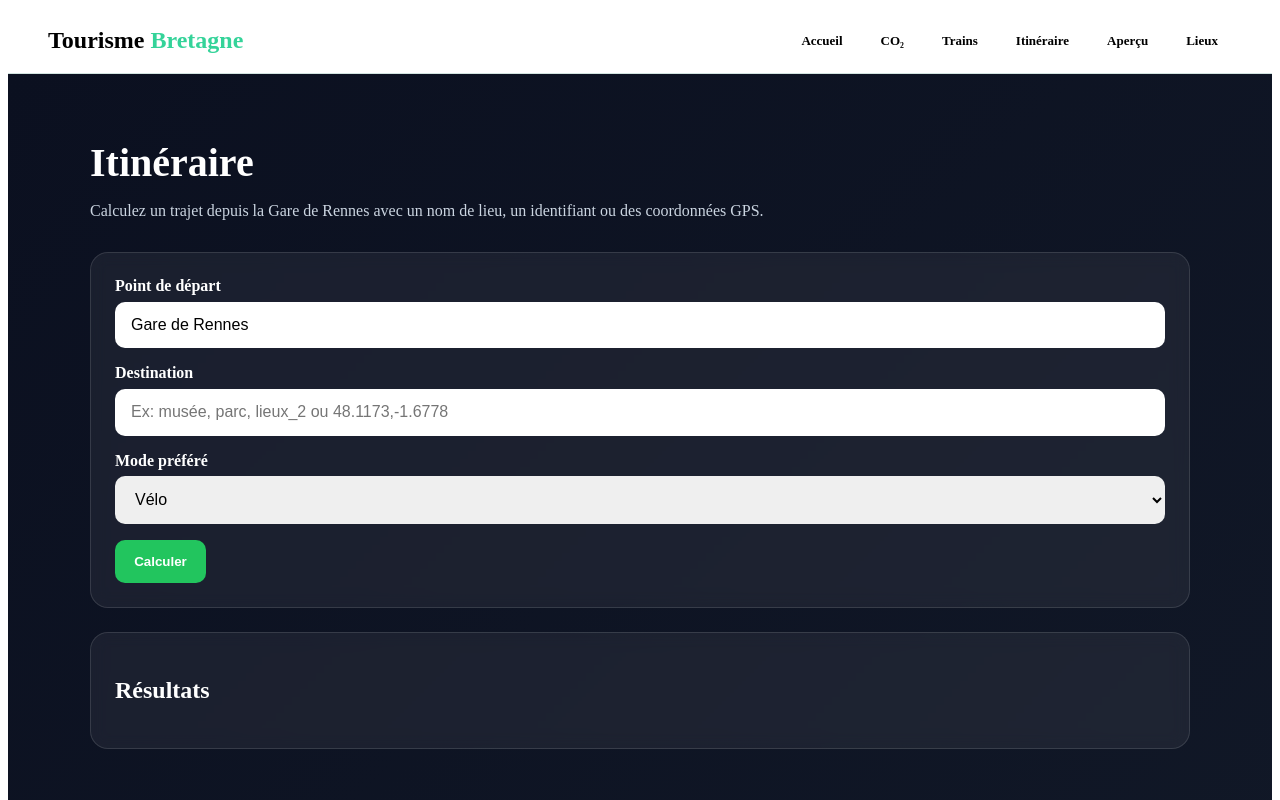
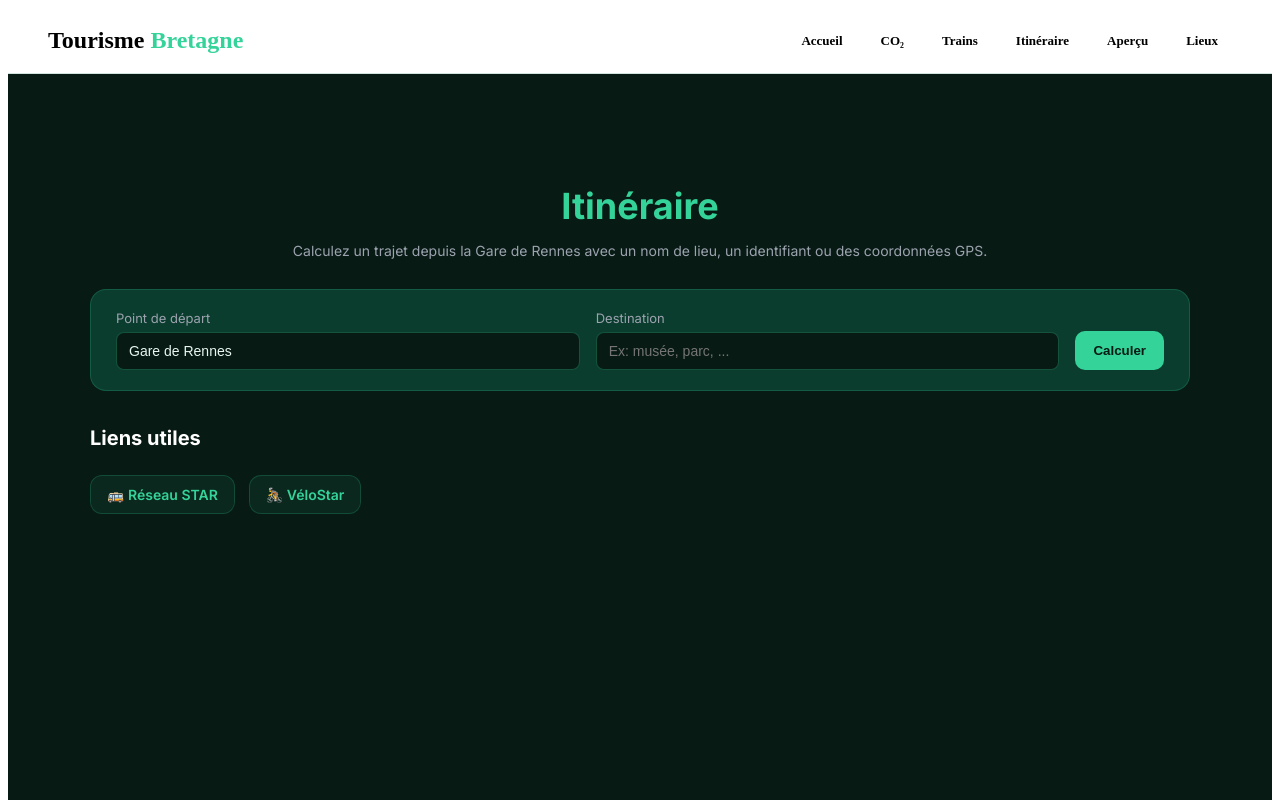
Before and after one commit to elaakkkk/front_projet_SI, an Angular app: page /itineraire in a window 1280 px wide. Shown: the top 800 px of the page. Built offline with nearby package versions, Linux system fonts and the light colour scheme.

Commit message:
itineraire

```diff
--- a/src/app/home/home.scss
+++ b/src/app/home/home.scss
@@ -172,6 +172,16 @@
     color: #333;
   }
 }
+.leaflet-control-layers {
+  font-size: 12px;
+  background: #0b3d2e ;
+  color: white ;
+}
+
+/* legend fix */
+.legend {
+  font-size: 12px;
+}
 /* SOURCES */
 .sources {
   max-width: 1100px;
--- a/src/app/itineraire/itineraire.html
+++ b/src/app/itineraire/itineraire.html
@@ -2,13 +2,16 @@
 
 <section class="itineraire-page">
   <div class="container">
+
     <h1>Itinéraire</h1>
 
     <p class="subtitle">
       Calculez un trajet depuis la Gare de Rennes avec un nom de lieu, un identifiant ou des coordonnées GPS.
     </p>
 
+    <!-- FORM -->
     <div class="form-card">
+
       <div class="form-group">
         <label>Point de départ</label>
         <input type="text" [(ngModel)]="pointDepart" />
@@ -19,37 +22,83 @@
         <input
           type="text"
           [(ngModel)]="destination"
-          placeholder="Ex: musée, parc, lieux_2 ou 48.1173,-1.6778"
+          placeholder="Ex: musée, parc, ... "
+          (keyup.enter)="calculerItineraire()"
         />
-      </div>
-
-      <div class="form-group">
-        <label>Mode préféré</label>
-        <select [(ngModel)]="mode">
-          <option value="marche">Marche</option>
-          <option value="velo">Vélo</option>
-          <option value="bus">Bus</option>
-          <option value="metro">Métro</option>
-        </select>
       </div>
 
       <button type="button" class="btn-primary" (click)="calculerItineraire()">
         Calculer
       </button>
+
     </div>
 
-    <div class="results-card">
-      <h2>Résultats</h2>
+    <!-- ERREUR -->
+    <p class="error" *ngIf="messageErreur">
+      {{ messageErreur }}
+    </p>
+     <!-- Destination title -->
+    <div class="destination-title" *ngIf="destinationTrouvee">
+      <span class="icon">📍</span>
+      <span class="name">{{ destinationTrouvee }}</span>
+      <span class="distance">{{ distanceTrouvee }} km</span>
+    </div>
 
-      <p *ngIf="messageErreur">{{ messageErreur }}</p>
+    <!-- RESULTATS CARDS -->
+    <div class="results-card" *ngIf="modes.length > 0">
 
-      <div class="result-list" *ngIf="resultats.length > 0">
-        <div class="result-item" *ngFor="let r of resultats">
-          <h3>{{ r.mode }}</h3>
-          <p>Durée : {{ r.duree }}</p>
-          <p>Distance : {{ r.distance }}</p>
+      <h2>Modes de transport</h2>
+
+      <div class="mode-cards">
+
+        <div
+          class="mode-card"
+          *ngFor="let m of modes"
+          [class.recommended]="m.mode === recommande"
+        >
+
+          <div class="rec-badge" *ngIf="m.mode === recommande">
+            ✓ Recommandé
+          </div>
+
+          <div class="mode-icon">
+            {{ icons[m.mode] }}
+          </div>
+
+          <div class="mode-name">
+            {{ m.mode }}
+          </div>
+
+          <div class="mode-time">
+            {{ m.duree }} min
+          </div>
+
         </div>
+
       </div>
     </div>
+    <div class="useful-links">
+      <h3>Liens utiles</h3>
+      <div class="transport-links">
+
+        <a
+          href="https://www.star.fr/"
+          target="_blank"
+          class="transport-link"
+        >
+          🚌 Réseau STAR
+        </a>
+
+        <a
+          href="https://www.star.fr/reseau-star/velo#lc:/bss"
+          target="_blank"
+          class="transport-link"
+        >
+          🚴 VéloStar
+        </a>
+
+      </div>
+    </div>
+
   </div>
 </section>
--- a/src/app/itineraire/itineraire.scss
+++ b/src/app/itineraire/itineraire.scss
@@ -1,74 +1,243 @@
+/* PAGE */
 .itineraire-page {
+  background: #071a14;
   min-height: 100vh;
-  background: linear-gradient(135deg, #0b1020, #111827);
-  color: white;
-  padding: 2rem 0 4rem;
+  padding: 80px 40px;
+  color: #e8f5f1;
+  font-family: 'Inter', sans-serif;
 }
 
 .container {
-  width: min(1100px, 90%);
+  max-width: 1100px;
   margin: 0 auto;
+
 }
 
+/* TITRE */
 h1 {
-  font-size: 2.5rem;
-  margin-bottom: 0.5rem;
+  font-size: 36px;
+  font-weight: 800;
+  text-align: center;
+  color: #34d399;
+  margin-bottom: 10px;
 }
 
 .subtitle {
-  color: #cbd5e1;
-  margin-bottom: 2rem;
+  text-align: center;
+  color: #9ca3af;
+  font-size: 14px;
+  margin-bottom: 30px;
+
 }
 
-.form-card,
-.results-card {
-  background: rgba(255, 255, 255, 0.06);
-  border: 1px solid rgba(255, 255, 255, 0.12);
-  border-radius: 18px;
-  padding: 1.5rem;
-  margin-bottom: 1.5rem;
-  backdrop-filter: blur(8px);
+/* FORM CARD */
+.form-card {
+  background: #0b3d2e;
+  border-radius: 16px;
+  padding: 20px 25px;
+  border: 1px solid rgba(52, 211, 153, 0.2);
+  display: flex;
+  gap: 1rem;
+  flex-wrap: wrap;
+  align-items: flex-end;
+  margin-bottom: 25px;
 }
 
 .form-group {
   display: flex;
   flex-direction: column;
-  margin-bottom: 1rem;
+  flex: 1;
+  label {
+    font-size: 13px;
+    color: #9ca3af;
+    margin-bottom: 6px;
+  }
+  input,
+  select {
+    padding: 10px 12px;
+    border-radius: 8px;
+    border: 1px solid rgba(52, 211, 153, 0.3);
+    background: #071a14;
+    color: #e8f5f1;
+    outline: none;
+    font-size: 14px;
+    transition: 0.2s;
+    &:focus {
+      border-color: #34d399;
+    }
+  }
 }
 
-label {
-  margin-bottom: 0.4rem;
-  font-weight: 600;
+/* BUTTON */
+.btn-primary {
+  padding: 12px 18px;
+  border-radius: 10px;
+  border: none;
+  background: #34d399;
+  color: #071a14;
+  font-weight: 700;
+  cursor: pointer;
+  transition: 0.3s;
+  &:hover {
+    background: #071a14;
+    color: #34d399;
+    transform: translateY(-2px);
+  }
 }
 
-input,
-select {
-  padding: 0.9rem 1rem;
-  border-radius: 10px;
-  border: none;
-  outline: none;
-  font-size: 1rem;
+/* ERROR */
+.error {
+  text-align: center;
+  color: #ff6b6b;
+  margin: 15px 0;
 }
 
-.btn-primary {
-  background: #22c55e;
-  color: white;
-  border: none;
-  padding: 0.9rem 1.2rem;
-  border-radius: 10px;
-  cursor: pointer;
-  font-weight: 600;
+/* RESULTS */
+.results-card {
+  margin-top: 30px;
+
+  h2 {
+    text-align: center;
+    color: #34d399;
+    margin-bottom: 20px;
+  }
 }
 
-.result-list {
+/* MODE CARDS */
+.mode-cards {
   display: grid;
-  grid-template-columns: repeat(auto-fit, minmax(220px, 1fr));
-  gap: 1rem;
+  grid-template-columns: repeat(auto-fit, minmax(180px, 1fr));
+  gap: 20px;
 }
 
-.result-item {
-  background: rgba(255, 255, 255, 0.05);
-  padding: 1rem;
+/* CARD */
+.mode-card {
+  background: #0b3d2e;
   border-radius: 14px;
-  border: 1px solid rgba(255, 255, 255, 0.08);
+  padding: 20px;
+  text-align: center;
+  border: 1px solid rgba(31, 122, 99, 0.2);
+  position: relative;
+  transition: 0.3s;
+
+  // &:hover {
+  //   transform: translateY(-6px);
+  //   background: #0f4d3a;
+  // }
 }
+
+/* ICON */
+.mode-icon {
+  font-size: 30px;
+  margin-bottom: 10px;
+}
+
+/* NAME */
+.mode-name {
+  font-weight: 700;
+  color: #34d399;
+  text-transform: capitalize;
+}
+
+/* TIME */
+.mode-time {
+  margin-top: 5px;
+  color: #9ca3af;
+}
+
+/* RECOMMENDED BADGE */
+.rec-badge {
+  position: absolute;
+  top: 10px;
+  right: 10px;
+  background: #34d399;
+  color: #071a14;
+  font-size: 10px;
+  padding: 4px 8px;
+  border-radius: 20px;
+  font-weight: bold;
+}
+
+/* RESPONSIVE */
+@media (max-width: 900px) {
+  .form-card {
+    grid-template-columns: 1fr;
+  }
+
+  .btn-primary {
+    grid-column: span 1;
+  }
+}
+
+/* DESTINATION BADGE */
+
+.destination-title {
+  margin: 20px auto;
+  padding: 12px 16px;
+  display: inline-flex;
+  align-items: center;
+  gap: 10px;
+  font-weight: 700;
+  font-size: 16px;
+  color: white;
+  background: rgba(52, 211, 153, 0.1);
+  border: 1px solid rgba(52, 211, 153, 0.25);
+  border-radius: 12px;
+  box-shadow: 0 10px 25px rgba(0,0,0,0.2);
+  backdrop-filter: blur(8px);
+}
+
+.destination-title .distance {
+  margin-left: 6px;
+  padding: 3px 8px;
+  font-size: 12px;
+  font-weight: 600;
+  background: #34d399;
+  color: #071a14;
+  border-radius: 20px;
+}
+.useful-links {
+  margin-top: 35px;
+  text-align: left;
+
+  h3 {
+    color: white;
+    font-size: 20px;
+    font-weight: 700;
+    margin-bottom: 16px;
+
+  }
+
+}
+.transport-links {
+  margin-top: 25px;
+
+  display: flex;
+  justify-content: left;
+  gap: 14px;
+  flex-wrap: wrap;
+}
+
+.transport-link {
+  padding: 10px 16px;
+
+  border-radius: 12px;
+
+  text-decoration: none;
+  font-size: 14px;
+  font-weight: 600;
+
+  color: #34d399;
+  background: rgba(52, 211, 153, 0.08);
+
+  border: 1px solid rgba(52, 211, 153, 0.2);
+
+  transition: all 0.25s ease;
+
+  &:hover {
+    background: #34d399;
+    color: #071a14;
+    transform: translateY(-2px);
+    box-shadow: 0 8px 20px rgba(52, 211, 153, 0.25);
+  }
+}
--- a/src/app/itineraire/itineraire.ts
+++ b/src/app/itineraire/itineraire.ts
@@ -12,39 +12,48 @@ import { Api } from '../services/api';
   styleUrl: './itineraire.scss',
 })
 export class Itineraire {
+
   pointDepart = 'Gare de Rennes';
   destination = '';
-  mode = 'velo';
 
-  resultats: any[] = [];
+  modes: any[] = [];
+  recommande: string = '';
+
   messageErreur = '';
+  destinationTrouvee: string = '';
+  distanceTrouvee: number = 0;
+
+  icons: any = {
+    marche: '🚶',
+    velo: '🚴',
+    bus: '🚌',
+    metro: '🚇'
+  };
 
   constructor(private api: Api, private cdr: ChangeDetectorRef) {}
 
   calculerItineraire() {
-    if (document.activeElement instanceof HTMLElement) {
-      document.activeElement.blur();
-    }
+
+    (document.activeElement as HTMLElement)?.blur();
 
     const valeur = this.destination.trim();
 
-    this.resultats = [];
+    this.modes = [];
     this.messageErreur = '';
 
     if (!valeur) {
       this.messageErreur = 'Veuillez entrer une destination.';
-      this.cdr.detectChanges();
       return;
     }
 
+    // 📍 COORDONNÉES
     if (valeur.includes(',')) {
-      const parties = valeur.split(',');
-      const lat = parseFloat(parties[0].trim());
-      const lon = parseFloat(parties[1].trim());
+      const [latStr, lonStr] = valeur.split(',');
+      const lat = parseFloat(latStr.trim());
+      const lon = parseFloat(lonStr.trim());
 
       if (isNaN(lat) || isNaN(lon)) {
         this.messageErreur = 'Coordonnées invalides. Exemple : 48.1173,-1.6778';
-        this.cdr.detectChanges();
         return;
       }
 
@@ -52,34 +61,55 @@ export class Itineraire {
         next: (data: any) => this.afficherResultats(data),
         error: () => {
           this.messageErreur = 'Erreur backend avec les coordonnées.';
-          this.cdr.detectChanges();
         },
       });
 
       return;
     }
 
+    // 🔎 NOM
     this.api.getItineraireByName(valeur).subscribe({
       next: (data: any) => this.afficherResultats(data),
       error: () => {
-        this.api.getItineraireById(valeur).subscribe({
-          next: (data: any) => this.afficherResultats(data),
-          error: () => {
-            this.messageErreur = 'Aucun lieu trouvé avec cette destination.';
-            this.cdr.detectChanges();
-          },
-        });
+        this.messageErreur = 'Aucun lieu trouvé avec cette destination.';
       },
     });
   }
 
   afficherResultats(data: any) {
-    this.resultats = [
-      { mode: 'Marche', duree: `${data.modes.marche.duree_minutes} min`, distance: `${data.distance_km} km` },
-      { mode: 'Vélo', duree: `${data.modes.velo.duree_minutes} min`, distance: `${data.distance_km} km` },
-      { mode: 'Bus', duree: `${data.modes.bus.duree_minutes} min`, distance: `${data.distance_km} km` },
-      { mode: 'Métro', duree: `${data.modes.metro.duree_minutes} min`, distance: `${data.distance_km} km` },
-    ];
+
+    // 🧠 support backend ancien + multi-résultats
+    let item;
+
+    if (data.resultats && data.resultats.length > 0) {
+
+      // 🔥 tri intelligent par distance
+      const sorted = [...data.resultats].sort(
+        (a, b) => a.distance_km - b.distance_km
+      );
+
+      item = sorted[0]; // meilleur résultat
+
+    } else {
+      item = data;
+    }
+
+    if (!item?.modes) {
+      this.messageErreur = 'Données invalides reçues du serveur.';
+      return;
+    }
+
+    this.destinationTrouvee = item.point?.nom || 'Destination inconnue' ;
+    this.distanceTrouvee = item.distance_km;
+    const modesBackend = item.modes;
+
+    this.modes = Object.keys(modesBackend).map((key) => ({
+      mode: key,
+      duree: modesBackend[key].duree_minutes,
+      distance: item.distance_km
+    }));
+
+    this.recommande = item.recommande;
 
     this.cdr.detectChanges();
   }
```
Also changed, not shown: src/app/services/api.ts (+26 -3 lines).
